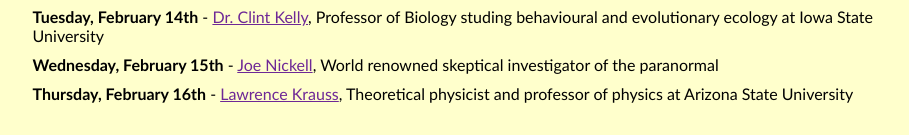
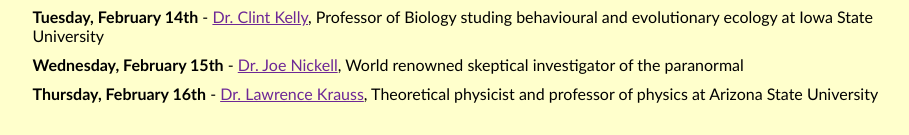
Before and after one commit to unifreethought/darwinweek-splash-page-2011, a plain HTML site: page index.html in a window 1280 px wide. Shown: the part 754-889 px from the top of the page, without its empty margins (165-1074 px from the left). Drawn offline with Linux system fonts and the light colour scheme.

Commit message:
Update Joe Nickel and Krauss to have PhDs.

```diff
--- a/index.html
+++ b/index.html
@@ -23,8 +23,8 @@
 		<ul>
 			<li><span class="bold">Monday, February 13th</span> - <a href="http://www.theroot.com/views/black-atheism-jamila-bey">Jamila Bey</a>, NPR Journalist and secular activist in the diverse atheist movement</li>
 			<li><span class="bold">Tuesday, February 14th</span> - <a href="http://www.eeob.iastate.edu/faculty/profiles/KellyC/KellyC.html">Dr. Clint Kelly</a>, Professor of Biology studing behavioural and evolutionary ecology at Iowa State University</li>
-			<li><span class="bold">Wednesday, February 15th</span> - <a href="http://en.wikipedia.org/wiki/Joe_Nickell">Joe Nickell</a>, World renowned skeptical investigator of the paranormal</li>
-			<li><span class="bold">Thursday, February 16th</span> - <a href="http://en.wikipedia.org/wiki/Lawrence_M._Krauss">Lawrence Krauss</a>, Theoretical physicist and professor of physics at Arizona State University</li>
+			<li><span class="bold">Wednesday, February 15th</span> - <a href="http://en.wikipedia.org/wiki/Joe_Nickell">Dr. Joe Nickell</a>, World renowned skeptical investigator of the paranormal</li>
+			<li><span class="bold">Thursday, February 16th</span> - <a href="http://en.wikipedia.org/wiki/Lawrence_M._Krauss">Dr. Lawrence Krauss</a>, Theoretical physicist and professor of physics at Arizona State University</li>
 		</ul>
 
 		<br />
```
